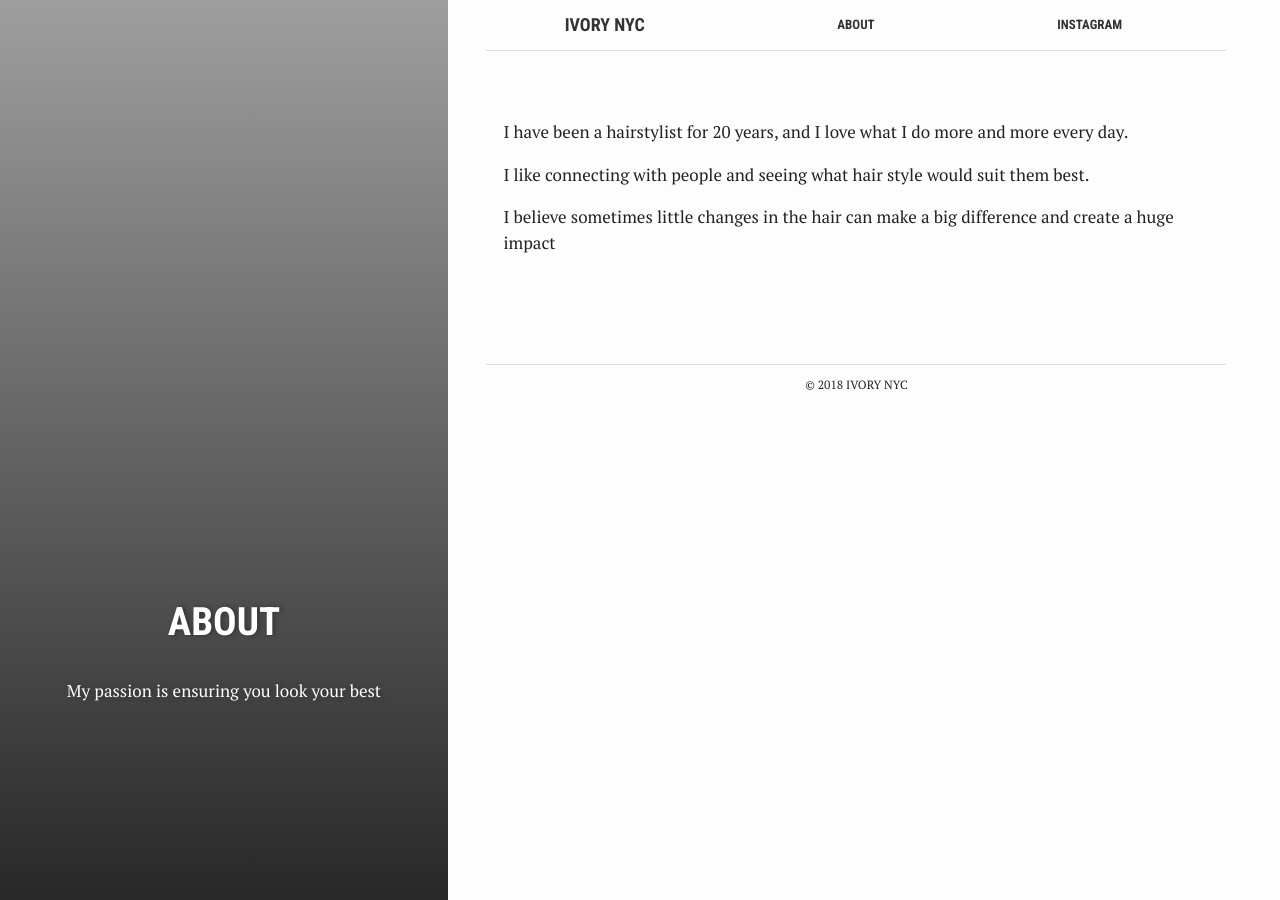
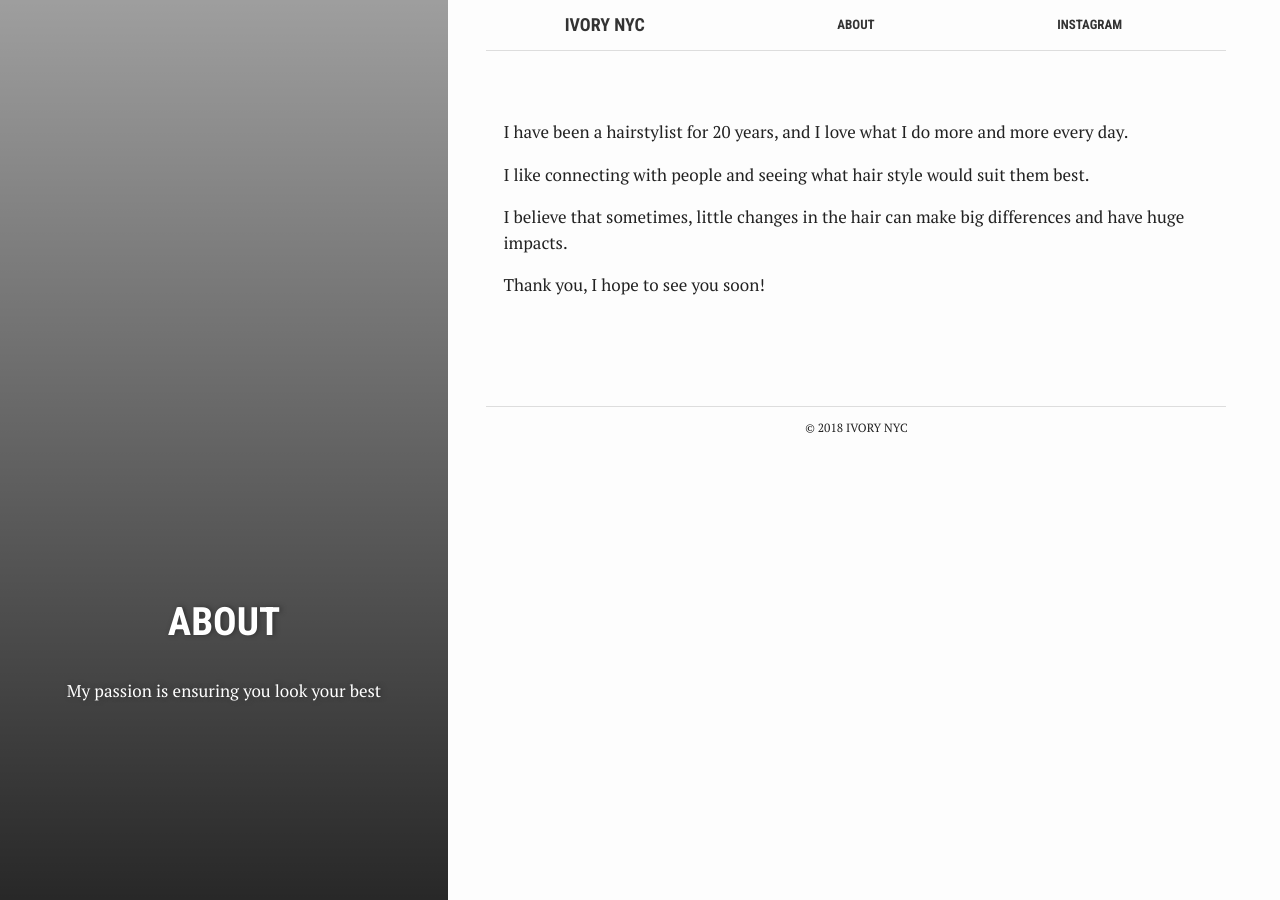
Before and after one commit to ivory-nyc/ivory-nyc.github.io, a Jekyll site: the page built from about.md, in a window 1280 px wide. Built offline with Jekyll 4.4.1, drawn with Linux system fonts in a browser that asks for light colours.

Commit message:
more more more about

```diff
--- a/about.md
+++ b/about.md
@@ -12,4 +12,6 @@ I have been a hairstylist for 20 years, and I love what I do more and more every
 
 I like connecting with people and seeing what hair style would suit them best.
 
-I believe sometimes little changes in the hair can make a big difference and create a huge impact
+I believe that sometimes, little changes in the hair can make big differences and have huge impacts.
+
+Thank you, I hope to see you soon!
```
